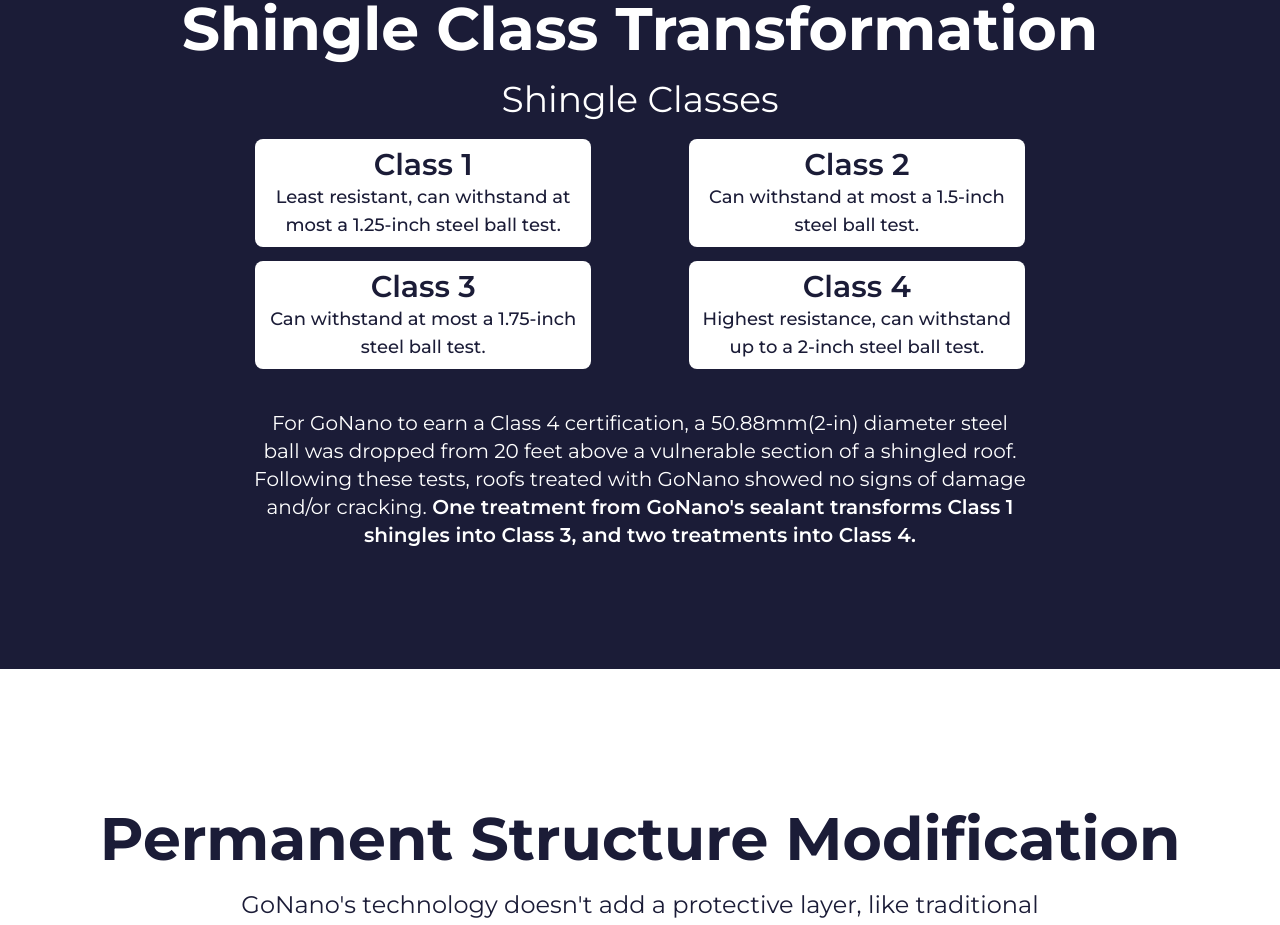
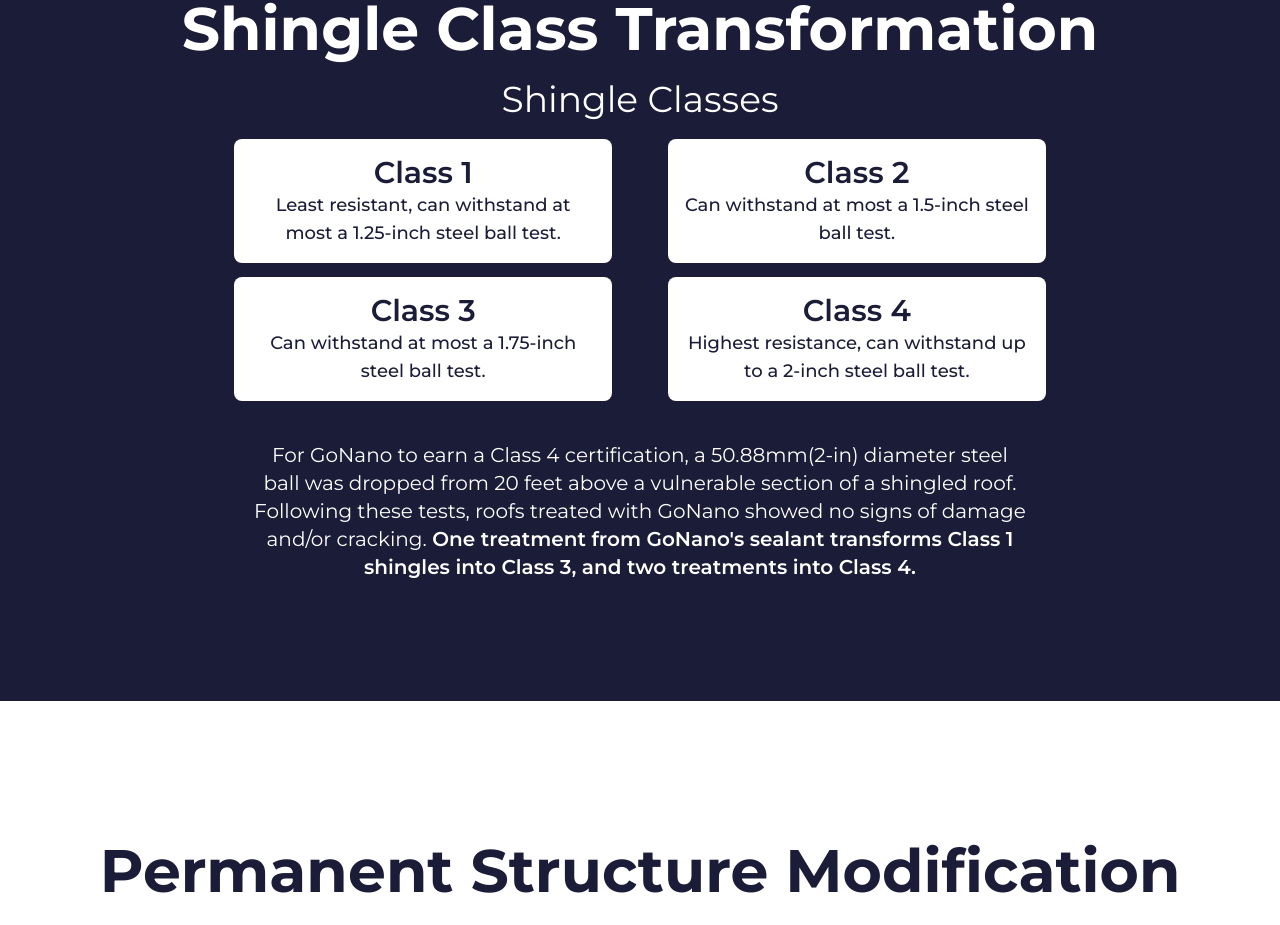
Before and after one commit to NanoRestoration/NanoWebsite, a Next.js app: page /science in a window 1280 px wide. Shown: the part 2219-3144 px from the top of the page. Built offline with nearby package versions, Linux system fonts and the light colour scheme.

Commit message:
card padding

```diff
--- a/app/science/page.js
+++ b/app/science/page.js
@@ -83,26 +83,26 @@
         <div>
           <h2 className="text-4xl">Shingle Classes</h2>
           <div className="grid grid-cols-1 sm:grid-cols-2 lg:w-2/3 w-4/5 m-auto gap-3.5 mb-10 mt-5">
-            <div className="w-4/5 m-auto bg-white border-0 rounded-lg p-2 text-midnight-blue h-full ">
+            <div className="w-[90%] p-4 m-auto bg-white border-0 rounded-lg  text-midnight-blue h-full ">
               <h3 className="text-3xl font-semibold">Class 1</h3>
               <p className="text-lg font-medium">
                 Least resistant, can withstand at most a 1.25-inch steel ball
                 test.
               </p>
             </div>
-            <div className="w-4/5 m-auto bg-white border-0 rounded-lg p-2 text-midnight-blue h-full">
+            <div className="w-[90%] p-4  m-auto bg-white border-0 rounded-lg text-midnight-blue h-full">
               <h3 className="text-3xl font-semibold">Class 2</h3>
               <p className="text-lg font-medium">
                 Can withstand at most a 1.5-inch steel ball test.
               </p>
             </div>
-            <div className="w-4/5 m-auto bg-white border-0 rounded-lg p-2 text-midnight-blue h-full">
+            <div className="w-[90%] p-4  m-auto bg-white border-0 rounded-lg  text-midnight-blue h-full">
               <h3 className="text-3xl font-semibold">Class 3</h3>
               <p className="text-lg font-medium">
                 Can withstand at most a 1.75-inch steel ball test.
               </p>
             </div>
-            <div className="w-4/5 m-auto bg-white border-0 rounded-lg p-2 text-midnight-blue h-full">
+            <div className="w-[90%] p-4  m-auto bg-white border-0 rounded-lg  text-midnight-blue h-full">
               <h3 className="text-3xl font-semibold">Class 4</h3>
               <p className="text-lg font-medium">
                 Highest resistance, can withstand up to a 2-inch steel ball
```
